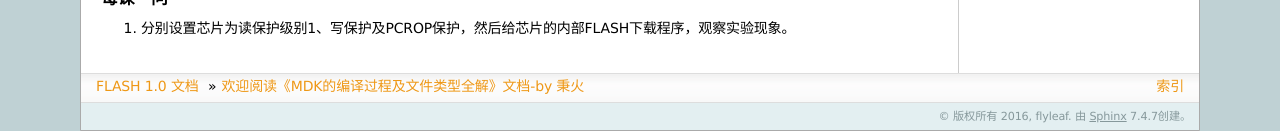
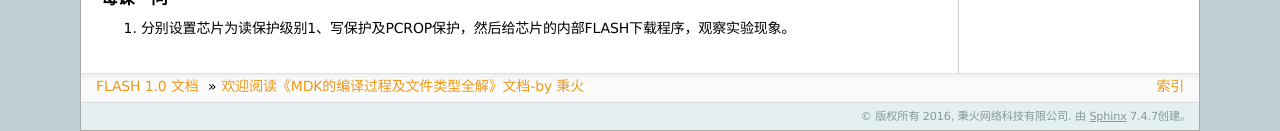
Before and after one commit to flyleaf91/FLASH_RTD, a Sphinx documentation site: the page built from source/index.rst, in a window 1280 px wide and 900 px high, scrolled down 123998 px. Shown: the part 769-900 px from the top of the window. Built offline with Sphinx 7.4.7, drawn with Linux system fonts in a browser that asks for light colours; formulas are drawn with MathJax 3.

Commit message:
修改版权

```diff
--- a/source/conf.py
+++ b/source/conf.py
@@ -52,7 +52,7 @@ master_doc = 'index'
 
 # General information about the project.
 project = u'FLASH'
-copyright = u'2016, flyleaf'
+copyright = u'2016, 秉火网络科技有限公司'
 author = u'flyleaf'
 
 # The version info for the project you're documenting, acts as replacement for
```
